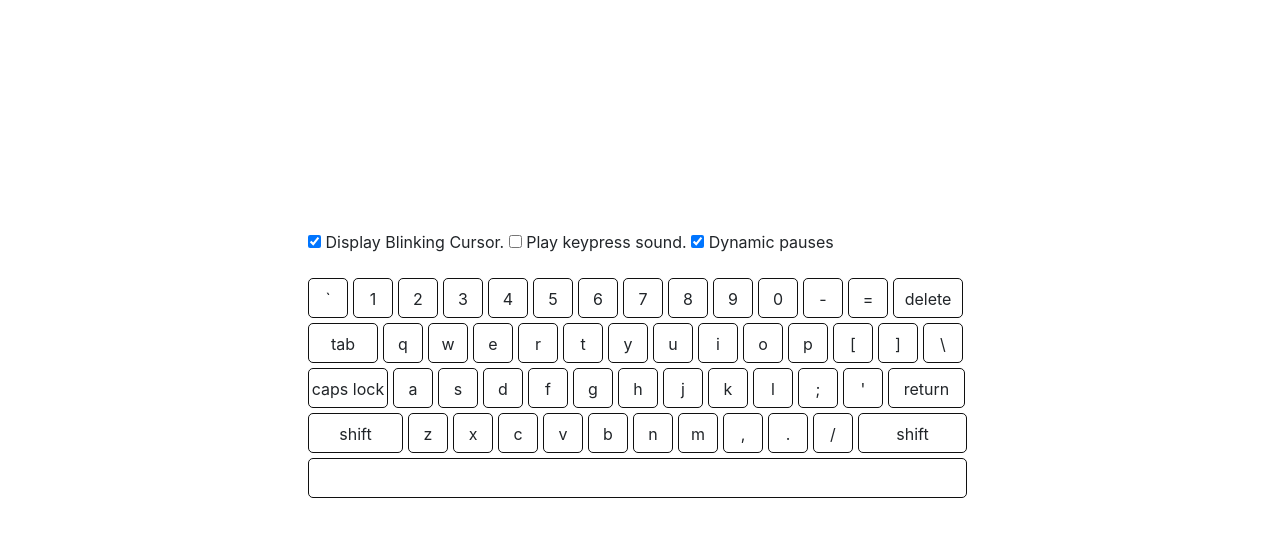
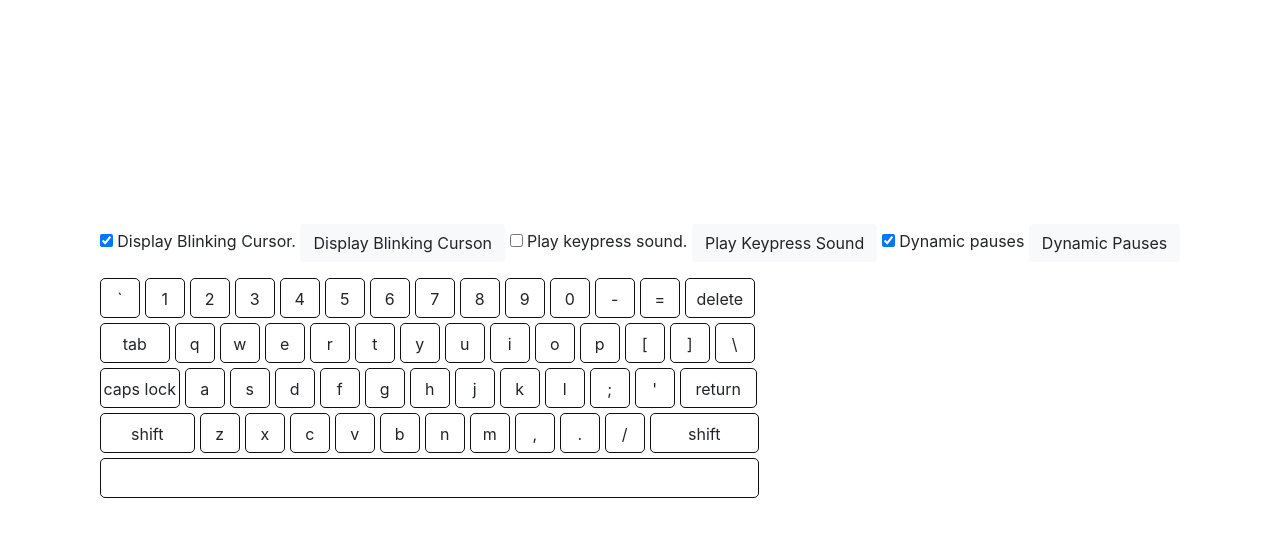
Before and after one commit to solothought/shabdawali, a website with bundled scripts: page index.html in a window 1280 px wide. Shown: the part 217-754 px from the top of the page. Built offline with nearby package versions, Linux system fonts and the light colour scheme.

Commit message:
Update index.html

```diff
--- a/index.html
+++ b/index.html
@@ -34,12 +34,15 @@
                             <p>
                                 <input type="checkbox" id="check-blinkCursor" name="check-blinkCursor" checked>
                                 <label for="check-blinkCursor">Display Blinking Cursor.</label>
+                                <button type="button" id="btn-blinkCursor" class="btn btn-light">Display Blinking Curson</button>
 
                                 <input type="checkbox" id="check-keySound" name="check-keySound">
                                 <label for="check-keySound">Play keypress sound.</label>
+                                <button type="button" id="btn-blinkCursor" class="btn btn-light">Play Keypress Sound</button>
 
                                 <input type="checkbox" id="check-dynamicPause" name="check-dynamicPause" checked>
                                 <label for="check-dynamicPause">Dynamic pauses</label>
+                                <button type="button" id="btn-blinkCursor" class="btn btn-light">Dynamic Pauses</button>
                             </p>
 
                             <ul id="keyboard" style="bottom: 0px">
```
